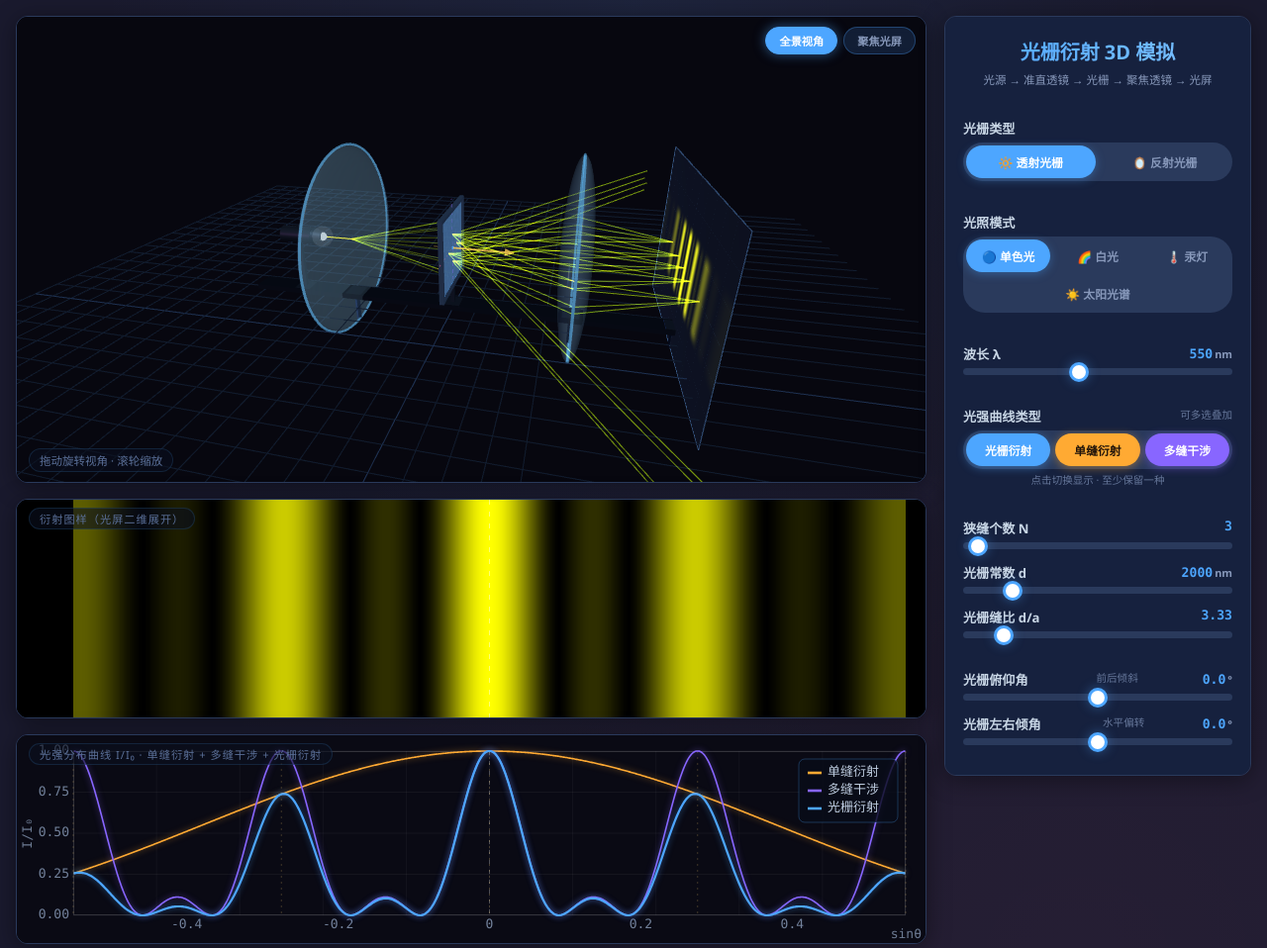
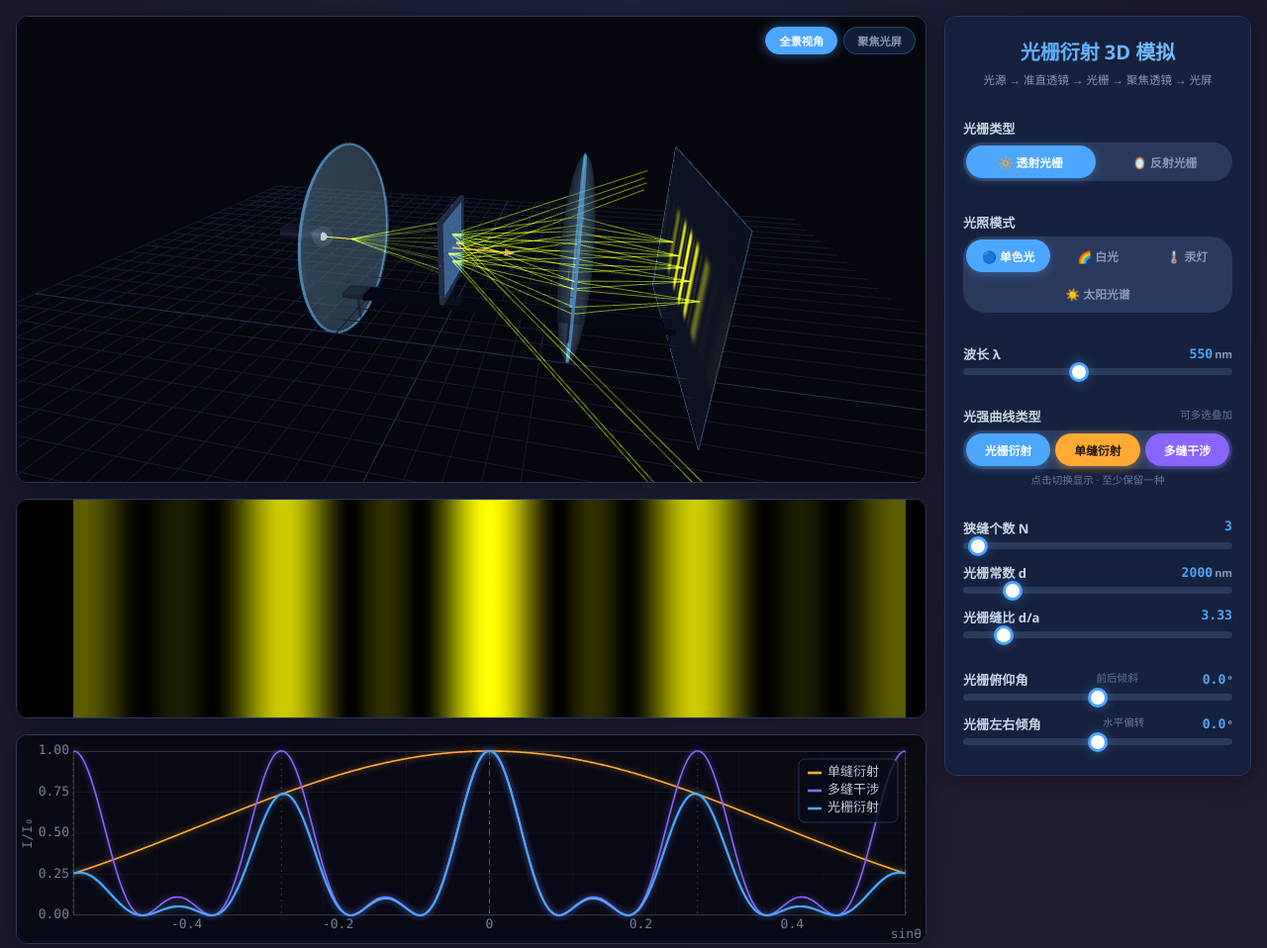
Before and after one commit to kkry798/grating-diffraction-platform, a plain HTML site: page sim/sim3/index.html in a window 1280 px wide. Shown: the top 958 px of the page at 99% size. Drawn offline with nearby package versions, Linux system fonts and the light colour scheme.

Commit message:
sim3 去除卡片小字标签（操作提示/图样标题/曲线标题），保留刻度与数字

```diff
--- a/sim/sim3/index.html
+++ b/sim/sim3/index.html
@@ -114,18 +114,15 @@
     <div class="left-col">
         <div class="card">
             <canvas id="scene3d"></canvas>
-            <div class="overlay-hint">拖动旋转视角 · 滚轮缩放</div>
             <div class="view-toggle">
                 <button id="viewOverview" class="view-btn active">全景视角</button>
                 <button id="viewScreen"   class="view-btn">聚焦光屏</button>
             </div>
         </div>
         <div class="card">
-            <div class="card-title">衍射图样（光屏二维展开）</div>
             <canvas id="patternCanvas"></canvas>
         </div>
         <div class="card">
-            <div class="card-title" id="curveTitle">光强分布曲线 I/I₀</div>
             <canvas id="curveCanvas"></canvas>
         </div>
     </div>
@@ -885,6 +882,7 @@ const CURVE_COLORS = {
 const CURVE_ORDER = ['single', 'multi', 'grating'];
 
 function updateCurveTitle() {
+    if (!curveTitle) return;
     const isMono = state.mode === 'mono';
     if (isMono) {
         const labels = [];
```
